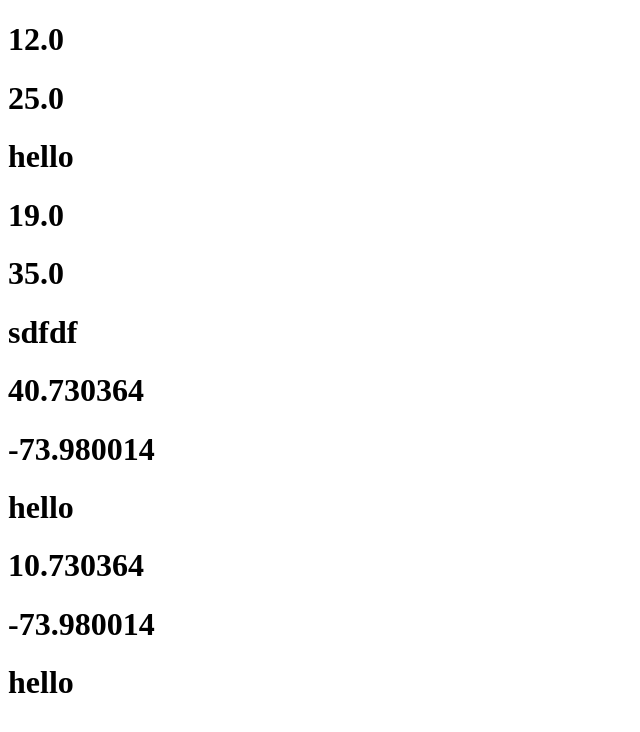
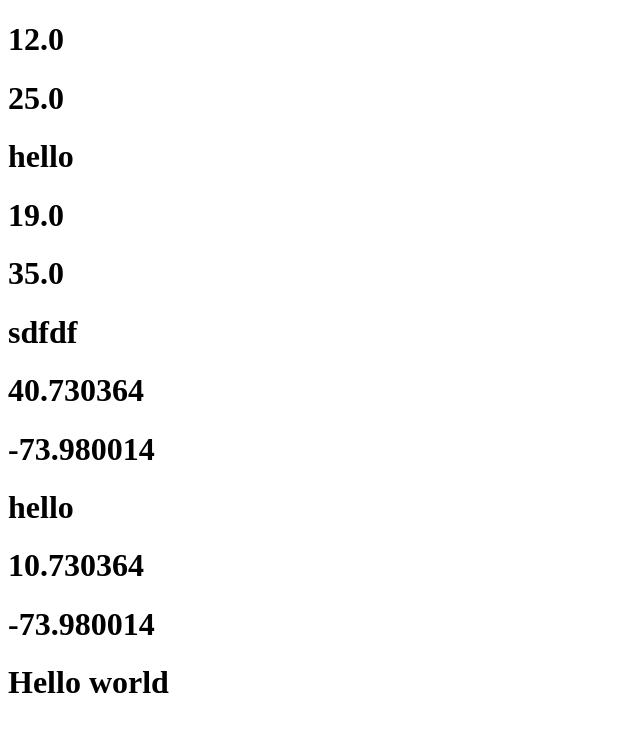
Before and after one commit to KirillHlu/data-base-for-maps, a plain HTML site: page index.html in a window 1280 px wide. Shown: the whole page, without its empty margins (0-640 px from the left). Drawn offline with Linux system fonts and the light colour scheme.

Commit message:
Update index.html

```diff
--- a/index.html
+++ b/index.html
@@ -15,6 +15,6 @@
     <h1>hello</h1>
     <h1>10.730364</h1>
     <h1>-73.980014</h1>
-    <h1>hello</h1>
+    <h1>Hello world</h1>
   </body>
 </html>
```
